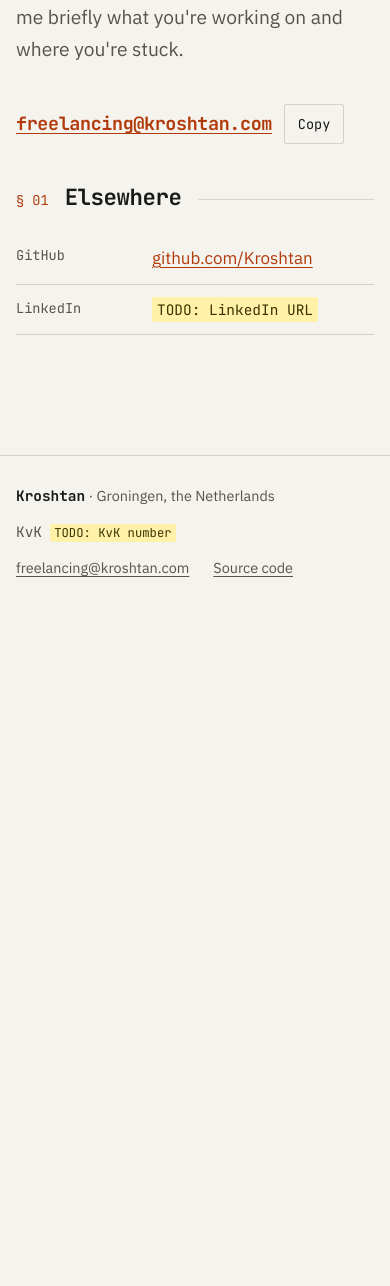
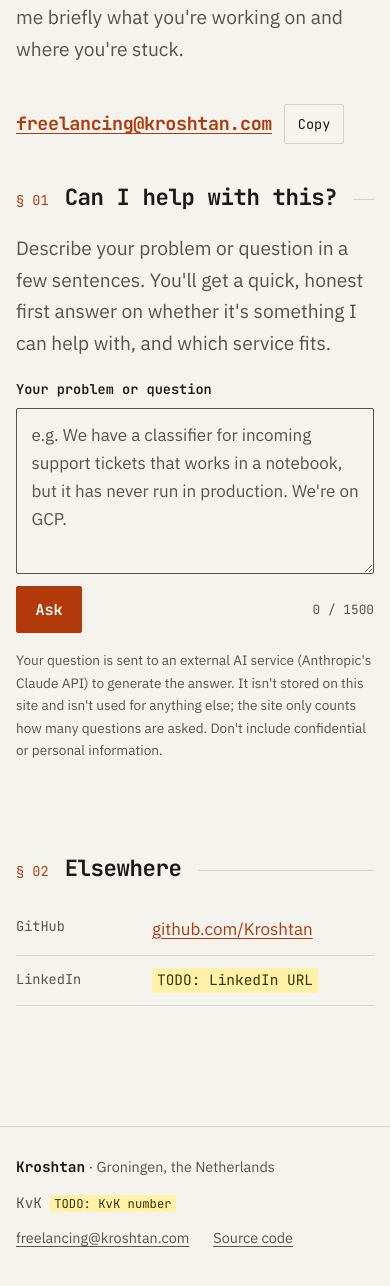
Before and after one commit to kroshtan/kroshtan-web, a FastAPI app: page /contact in a window 390 px wide. Shown: the part 354-1640 px from the top of the page. Before the commit the page ends 931 px from the top, so only its background shows below. Run offline with FastAPI, Linux system fonts and the light colour scheme.

Commit message:
POST /api/ask: stream an honest fit check into the page
The question (10-1,500 characters) goes to the Anthropic API with the fixed
system prompt; the answer streams back as plain text and the page renders a
small, fully escaped Markdown subset. Default model claude-sonnet-5 (LLM_MODEL),
low effort, output capped by LLM_MAX_TOKENS.

The box is rendered on home and contact only when ANTHROPIC_API_KEY is set,
and needs JavaScript (a noscript line points to email). Every failure mode
(rate limit, daily cap, upstream error, truncation, refusal) ends in a
friendly message with the email address. Under the box, a note says the
question goes to an external AI service and isn't stored.

Checked in headless Chrome with a stubbed model: streaming, rendering, dark
mode, mobile and the rate-limit message. Lighthouse unchanged at 99/100/100.

Co-Authored-By: Claude Opus 5.5 <noreply@anthropic.com>

```diff
--- a/app/main.py
+++ b/app/main.py
@@ -7,13 +7,17 @@ from contextlib import asynccontextmanager
 from typing import Any
 
 from fastapi import FastAPI, Request
-from fastapi.responses import HTMLResponse, PlainTextResponse, RedirectResponse, Response
+from fastapi.exceptions import RequestValidationError
+from fastapi.responses import HTMLResponse, JSONResponse, PlainTextResponse, RedirectResponse, Response
 from fastapi.staticfiles import StaticFiles
 from starlette.exceptions import HTTPException as StarletteHTTPException
 from starlette.middleware.gzip import GZipMiddleware
 from starlette.types import Scope
 
 from app import content
+from app.ask import ask_enabled
+from app.ask import router as ask_router
+from app.context import system_prompt
 from app.rendering import STATIC_DIR, templates
 
 logging.basicConfig(level=os.environ.get("LOG_LEVEL", "INFO"), format="%(levelname)s %(name)s: %(message)s")
@@ -55,14 +59,17 @@ class CachedStaticFiles(StaticFiles):
 
 @asynccontextmanager
 async def lifespan(_: FastAPI) -> AsyncIterator[None]:
-    """Load the site config once at startup so a missing KvK number is logged immediately."""
+    """Load the site config and assistant context at startup, so problems are logged immediately."""
     content.site_config()
+    if ask_enabled():
+        system_prompt()
     yield
 
 
 app = FastAPI(title="kroshtan.com", docs_url=None, redoc_url=None, openapi_url=None, lifespan=lifespan)
 app.add_middleware(GZipMiddleware, minimum_size=1024)
 app.mount("/static", CachedStaticFiles(directory=STATIC_DIR), name="static")
+app.include_router(ask_router)
 
 
 @app.middleware("http")
@@ -100,7 +107,7 @@ def render(request: Request, template: str, *, status_code: int = 200, **context
     return templates.TemplateResponse(
         request,
         template,
-        {"site": site, "path": request.url.path, **context},
+        {"site": site, "path": request.url.path, "ask": content.page("ask") if ask_enabled() else None, **context},
         status_code=status_code,
     )
 
@@ -174,6 +181,20 @@ async def sitemap() -> Response:
     return Response(xml, media_type="application/xml")
 
 
+@app.exception_handler(RequestValidationError)
+async def invalid_request(request: Request, exc: RequestValidationError) -> Response:
+    """
+    Turn a rejected question into one readable message for the page to show.
+
+    :param request: the incoming request
+    :param exc: the validation error
+    :return: a 422 with ``{"message": ...}``
+    """
+    errors = exc.errors()
+    message = str(errors[0].get("msg", "Invalid request.")).removeprefix("Value error, ") if errors else ""
+    return JSONResponse({"message": message or "Invalid request."}, status_code=422)
+
+
 @app.exception_handler(StarletteHTTPException)
 async def not_found(request: Request, exc: StarletteHTTPException) -> Response:
     """
--- a/app/static/css/site.css
+++ b/app/static/css/site.css
@@ -386,3 +386,43 @@ mark.todo {
 .footer-links { display: flex; flex-wrap: wrap; gap: 0 1.5rem; list-style: none; margin: 0; padding: 0; }
 .footer-links a { color: var(--muted); }
 .footer-links a:hover { color: var(--ink); }
+
+/* ── Ask ──────────────────────────────────────────────────────────────── */
+
+.section-ask { border-top: 1px solid var(--rule); background: var(--surface); }
+.ask-form { max-width: 44rem; }
+.ask-form label { display: block; font-family: var(--font-head); font-size: 0.85rem; font-weight: 600; margin-bottom: 0.5rem; }
+.ask-form textarea {
+  display: block; width: 100%; min-height: 8rem; resize: vertical;
+  font: inherit; color: var(--ink); background: var(--bg);
+  border: 1px solid var(--muted); border-radius: var(--radius); padding: 0.75rem 0.9rem;
+}
+.ask-form textarea::placeholder { color: var(--muted); opacity: 1; }
+.ask-form textarea:focus-visible { outline: 2px solid var(--accent); outline-offset: 1px; }
+.ask-row { display: flex; align-items: center; justify-content: space-between; gap: 1rem; margin-top: 0.75rem; }
+.ask-row .btn:disabled { opacity: 0.7; cursor: progress; }
+.ask-count { font-family: var(--font-head); font-size: 0.8rem; color: var(--muted); }
+.ask-privacy { font-size: 0.85rem; color: var(--muted); margin-top: 1rem; max-width: 40rem; }
+.ask-noscript { color: var(--muted); }
+
+.ask-answer {
+  max-width: 44rem; margin-top: 1.5rem; padding: 1.25rem 1.5rem;
+  background: var(--bg); border: 1px solid var(--rule); border-left: 3px solid var(--accent);
+}
+.ask-answer.is-error { border-left-color: var(--muted); }
+.ask-answer.is-error .ask-answer-label { display: none; }
+.ask-answer-label {
+  font-family: var(--font-head); font-size: 0.75rem; text-transform: uppercase; letter-spacing: 0.08em;
+  color: var(--muted); margin-bottom: 0.75rem;
+}
+.ask-answer-body p:last-child, .ask-answer-body ul:last-child { margin-bottom: 0; }
+.ask-answer-body strong { font-family: var(--font-head); }
+
+.ask-pending { display: flex; gap: 0.35rem; height: 1.65em; align-items: center; }
+.ask-pending span { width: 0.45rem; height: 0.45rem; background: var(--accent); border-radius: 50%; opacity: 0.35; }
+@media (prefers-reduced-motion: no-preference) {
+  .ask-pending span { animation: pulse 1s infinite; }
+  .ask-pending span:nth-child(2) { animation-delay: 0.15s; }
+  .ask-pending span:nth-child(3) { animation-delay: 0.3s; }
+  @keyframes pulse { 50% { opacity: 1; } }
+}
--- a/app/static/js/site.js
+++ b/app/static/js/site.js
@@ -27,3 +27,87 @@ for (const button of document.querySelectorAll("[data-copy]")) {
     }, 2000);
   });
 }
+
+// "Can I help with this?": POST the question, stream the plain-text answer into the page.
+const escapeHtml = (s) => s.replace(/[&<>"']/g, (c) => ({ "&": "&amp;", "<": "&lt;", ">": "&gt;", '"': "&quot;", "'": "&#39;" })[c]);
+
+// A deliberately tiny Markdown subset: paragraphs, "- " lists, **bold**, *italic*, and email links.
+// Everything is escaped first, so nothing the model writes can inject markup.
+function renderAnswer(text) {
+  const inline = (s) =>
+    escapeHtml(s)
+      .replace(/\*\*(.+?)\*\*/g, "<strong>$1</strong>")
+      .replace(/(^|[^*])\*([^*\s][^*]*?)\*(?!\*)/g, "$1<em>$2</em>")
+      .replace(/([\w.+-]+@[\w-]+\.[\w.-]*\w)/g, '<a href="mailto:$1">$1</a>');
+  return text
+    .trim()
+    .split(/\n{2,}/)
+    .map((block) => {
+      const lines = block.split("\n");
+      if (lines.every((l) => /^\s*[-*] /.test(l))) {
+        return `<ul>${lines.map((l) => `<li>${inline(l.replace(/^\s*[-*] /, ""))}</li>`).join("")}</ul>`;
+      }
+      return `<p>${lines.map(inline).join("<br>")}</p>`;
+    })
+    .join("");
+}
+
+for (const root of document.querySelectorAll("[data-ask]")) {
+  const form = root.querySelector("[data-ask-form]");
+  const textarea = form.querySelector("textarea");
+  const submit = form.querySelector("[data-ask-submit]");
+  const count = form.querySelector("[data-ask-count]");
+  const answer = root.querySelector("[data-ask-answer]");
+  const body = root.querySelector("[data-ask-body]");
+  const submitLabel = submit.textContent;
+  form.hidden = false;
+
+  const updateCount = () => {
+    count.textContent = `${textarea.value.length} / ${textarea.maxLength}`;
+  };
+  textarea.addEventListener("input", updateCount);
+  updateCount();
+
+  form.addEventListener("submit", async (event) => {
+    event.preventDefault();
+    if (!form.reportValidity()) return;
+
+    submit.disabled = true;
+    submit.textContent = form.dataset.submittingLabel;
+    answer.hidden = false;
+    answer.setAttribute("aria-busy", "true");
+    answer.classList.remove("is-error");
+    body.innerHTML = '<p class="ask-pending"><span></span><span></span><span></span></p>';
+
+    let text = "";
+    try {
+      const response = await fetch("/api/ask", {
+        method: "POST",
+        headers: { "Content-Type": "application/json" },
+        body: JSON.stringify({ question: textarea.value }),
+      });
+      if (!response.ok || !response.body) {
+        const data = await response.json().catch(() => ({}));
+        answer.classList.add("is-error");
+        text = data.message || form.dataset.errorMessage;
+      } else {
+        const reader = response.body.getReader();
+        const decoder = new TextDecoder();
+        for (;;) {
+          const { done, value } = await reader.read();
+          if (done) break;
+          text += decoder.decode(value, { stream: true });
+          body.innerHTML = renderAnswer(text);
+        }
+        text += decoder.decode();
+      }
+    } catch {
+      answer.classList.add("is-error");
+      text = text ? `${text}\n\n${form.dataset.errorMessage}` : form.dataset.errorMessage;
+    }
+    body.innerHTML = renderAnswer(text);
+    answer.setAttribute("aria-busy", "false");
+    submit.disabled = false;
+    submit.textContent = submitLabel;
+  });
+}
--- a/app/templates/contact.html
+++ b/app/templates/contact.html
@@ -1,5 +1,5 @@
 {% extends "base.html" %}
-{% from "macros.html" import section_head, email_block %}
+{% from "macros.html" import section_head, email_block, ask_box %}
 {% block main %}
 <div class="wrap page">
   <header class="page-head">
@@ -9,10 +9,12 @@
 
   {{ email_block(site, page.copy_label, page.copied_label) }}
 
-  {% block ask %}{% endblock %}
+  {% if ask %}
+  <section class="section" aria-labelledby="ask-heading">{{ ask_box(ask, site, 1) }}</section>
+  {% endif %}
 
   <section class="section" aria-labelledby="elsewhere">
-    {{ section_head(1, page.links_heading, 'elsewhere') }}
+    {{ section_head(2 if ask else 1, page.links_heading, 'elsewhere') }}
     <ul class="link-list" role="list">
       <li><span class="link-label">GitHub</span><a href="{{ site.github_url }}">{{ site.github_url | replace('https://', '') }}</a></li>
       <li><span class="link-label">LinkedIn</span>
--- a/app/templates/macros.html
+++ b/app/templates/macros.html
@@ -18,3 +18,26 @@
 {% macro service_meta(item) -%}
 <p class="meta"><span>{{ item.duration or item.format }}</span><span class="meta-sep" aria-hidden="true">·</span><span>{{ item.price }}</span></p>
 {%- endmacro %}
+
+{% macro ask_box(ask, site, num) -%}
+<div class="ask" data-ask>
+  {{ section_head(num, ask.heading, 'ask-heading') }}
+  <p class="lead">{{ ask.intro }}</p>
+  <noscript><p class="ask-noscript">This needs JavaScript. You can always email <a href="mailto:{{ site.email }}">{{ site.email }}</a>.</p></noscript>
+  <form class="ask-form" data-ask-form hidden
+        data-submitting-label="{{ ask.submitting }}" data-error-message="{{ ask.error }}">
+    <label for="ask-question">{{ ask.label }}</label>
+    <textarea id="ask-question" name="question" rows="5" minlength="10" maxlength="1500" required
+              placeholder="{{ ask.placeholder }}" aria-describedby="ask-privacy ask-count"></textarea>
+    <div class="ask-row">
+      <button class="btn btn-primary" type="submit" data-ask-submit>{{ ask.submit }}</button>
+      <span class="ask-count" id="ask-count" data-ask-count>0 / 1500</span>
+    </div>
+    <p class="ask-privacy" id="ask-privacy">{{ ask.privacy }}</p>
+  </form>
+  <div class="ask-answer" data-ask-answer role="region" aria-labelledby="ask-answer-label" aria-live="polite" aria-busy="false" hidden>
+    <p class="ask-answer-label" id="ask-answer-label">{{ ask.answer_label }}</p>
+    <div class="ask-answer-body" data-ask-body></div>
+  </div>
+</div>
+{%- endmacro %}
--- a/pyproject.toml
+++ b/pyproject.toml
@@ -10,6 +10,7 @@ license = "MIT"
 requires-python = ">=3.12"
 
 dependencies = [
+    "anthropic>=1.0",
     "fastapi~=0.136",
     "jinja2~=3.1",
     "markdown~=3.8",
@@ -74,7 +75,7 @@ ignore = [
 
 [tool.ruff.lint.per-file-ignores]
 "__init__.py" = ["F401", "F403"]
-"tests/**" = ["D103", "PLR2004"]
+"tests/**" = ["D102", "D103", "D105", "PLR2004"]
 
 [tool.ruff.lint.isort]
 known-first-party = ["app"]
```
Also changed, not shown: app/ask.py (added, +160 -0 lines), app/templates/home.html (+7 -3 lines), content/ask.yaml (added, +17 -0 lines), tests/test_ask.py (added, +140 -0 lines), 1 other file.
